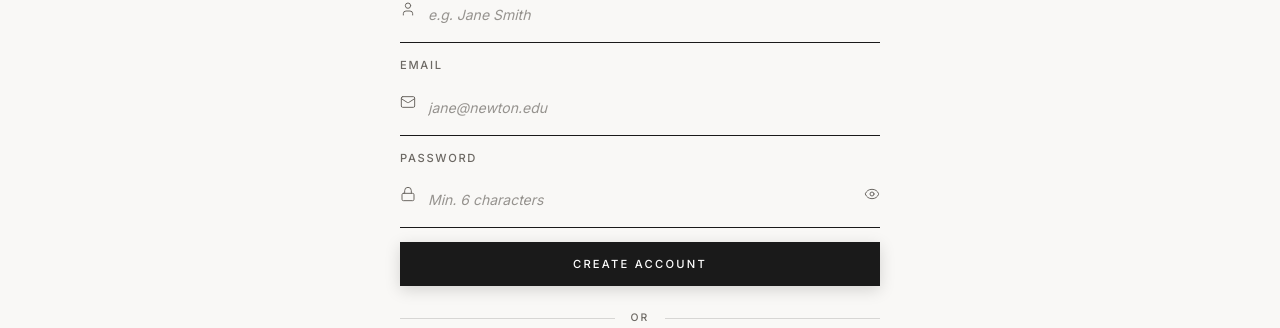
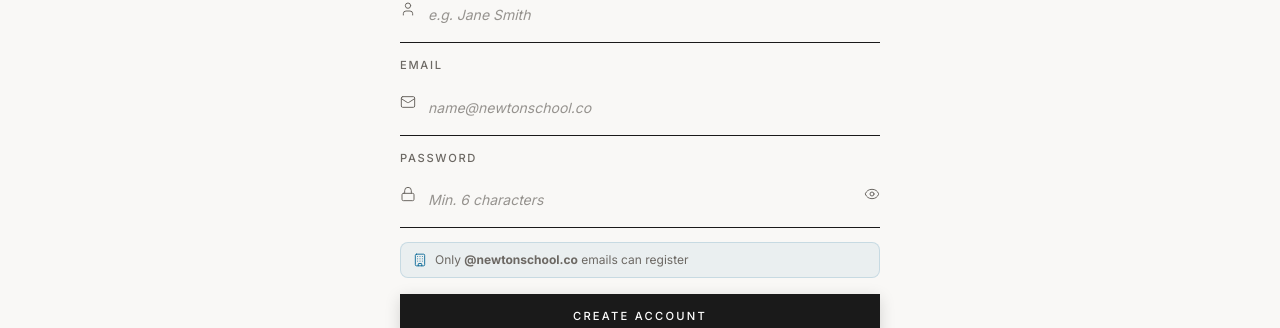
Before and after one commit to newton-priyanshu/Onboarding, a React (Vite) app: page /signup in a window 1280 px wide. Shown: the part 379-707 px from the top of the page. Built offline with nearby package versions, Linux system fonts and the light colour scheme; no server answers.

Commit message:
feat: restrict sign-up to @newtonschool.co emails (client-side validation + OAuth enforcement)

```diff
--- a/src/pages/AuthCallback.tsx
+++ b/src/pages/AuthCallback.tsx
@@ -2,6 +2,8 @@ import { useEffect, useState } from 'react';
 import { useNavigate } from 'react-router-dom';
 import { supabase } from '../api/supabase';
 import { GraduationCap } from 'lucide-react';
+
+const ALLOWED_DOMAIN = 'newtonschool.co';
 
 export default function AuthCallback() {
   const navigate = useNavigate();
@@ -24,9 +26,20 @@ export default function AuthCallback() {
     }
 
     const timer = setTimeout(() => {
-      supabase.auth.getSession().then(({ data: { session } }) => {
+      supabase.auth.getSession().then(async ({ data: { session } }) => {
         if (cancelled) return;
-        if (session) {
+        if (session?.user) {
+          // Enforce company email domain for OAuth sign-ins
+          const userEmail = session.user.email || '';
+          if (!userEmail.toLowerCase().endsWith('@' + ALLOWED_DOMAIN)) {
+            // Domain not allowed — sign out and redirect
+            await supabase.auth.signOut();
+            if (!cancelled) {
+              setStatus(`Only @${ALLOWED_DOMAIN} email addresses are allowed. Please sign in with your NST company email.`);
+              timers.push(setTimeout(() => { if (!cancelled) navigate('/login', { replace: true }); }, 4000));
+            }
+            return;
+          }
           navigate('/', { replace: true });
         } else {
           setStatus('Sign in failed. Redirecting…');
--- a/src/pages/Signup.tsx
+++ b/src/pages/Signup.tsx
@@ -1,7 +1,9 @@
 import { useState, type FormEvent } from 'react';
 import { useNavigate, Link } from 'react-router-dom';
+import { User, Mail, Lock, AlertCircle, Eye, EyeOff, Building } from 'lucide-react';
 import { useAuth } from '../context/AuthContext';
-import { User, Mail, Lock, AlertCircle, Eye, EyeOff } from 'lucide-react';
+
+const ALLOWED_DOMAIN = 'newtonschool.co';
 
 export default function Signup() {
   const navigate = useNavigate();
@@ -24,6 +26,11 @@ export default function Signup() {
     }
     if (password.length < 6) {
       setError('Password must be at least 6 characters.');
+      return;
+    }
+    // Domain check
+    if (!email.trim().toLowerCase().endsWith('@' + ALLOWED_DOMAIN)) {
+      setError(`Only @${ALLOWED_DOMAIN} email addresses are allowed. Please use your NST company email.`);
       return;
     }
     setLoading(true);
@@ -78,7 +85,7 @@ export default function Signup() {
               <div style={{ position: 'relative' }}>
                 <Mail size={16} strokeWidth={1.5} style={{ position: 'absolute', left: '0', top: '14px', color: 'var(--color-warm-grey)' }} />
                 <input id="signup-email" className="lux-input" type="email" value={email}
-                  onChange={(e) => setEmail(e.target.value)} placeholder="jane@newton.edu" style={{ paddingLeft: '28px' }} required autoComplete="email" />
+                  onChange={(e) => setEmail(e.target.value)} placeholder="name@newtonschool.co" style={{ paddingLeft: '28px' }} required autoComplete="email" />
               </div>
             </div>
             <div className="lux-form-group">
@@ -97,6 +104,16 @@ export default function Signup() {
             {error && <div className="lux-alert lux-alert-error" style={{ marginBottom: '1.5rem' }}>
               <AlertCircle size={16} strokeWidth={1.5} style={{ flexShrink: 0, marginTop: '1px' }} /><span>{error}</span>
             </div>}
+
+            <div style={{
+              display: 'flex', alignItems: 'center', gap: '8px', marginBottom: '1rem',
+              padding: '0.5rem 0.75rem', borderRadius: '8px',
+              background: 'rgba(0, 100, 148, 0.06)', border: '1px solid rgba(0, 100, 148, 0.15)',
+              fontFamily: 'var(--font-body)', fontSize: '0.75rem', color: 'var(--color-warm-grey)',
+            }}>
+              <Building size={14} strokeWidth={1.5} style={{ flexShrink: 0, color: '#006494' }} />
+              <span>Only <strong>@newtonschool.co</strong> emails can register</span>
+            </div>
 
             <button type="submit" className="lux-btn lux-btn-primary" disabled={loading} style={{ width: '100%' }}>
               <span className="gold-overlay" /><span className="btn-content">{loading ? 'Creating account…' : 'Create Account'}</span>
```
